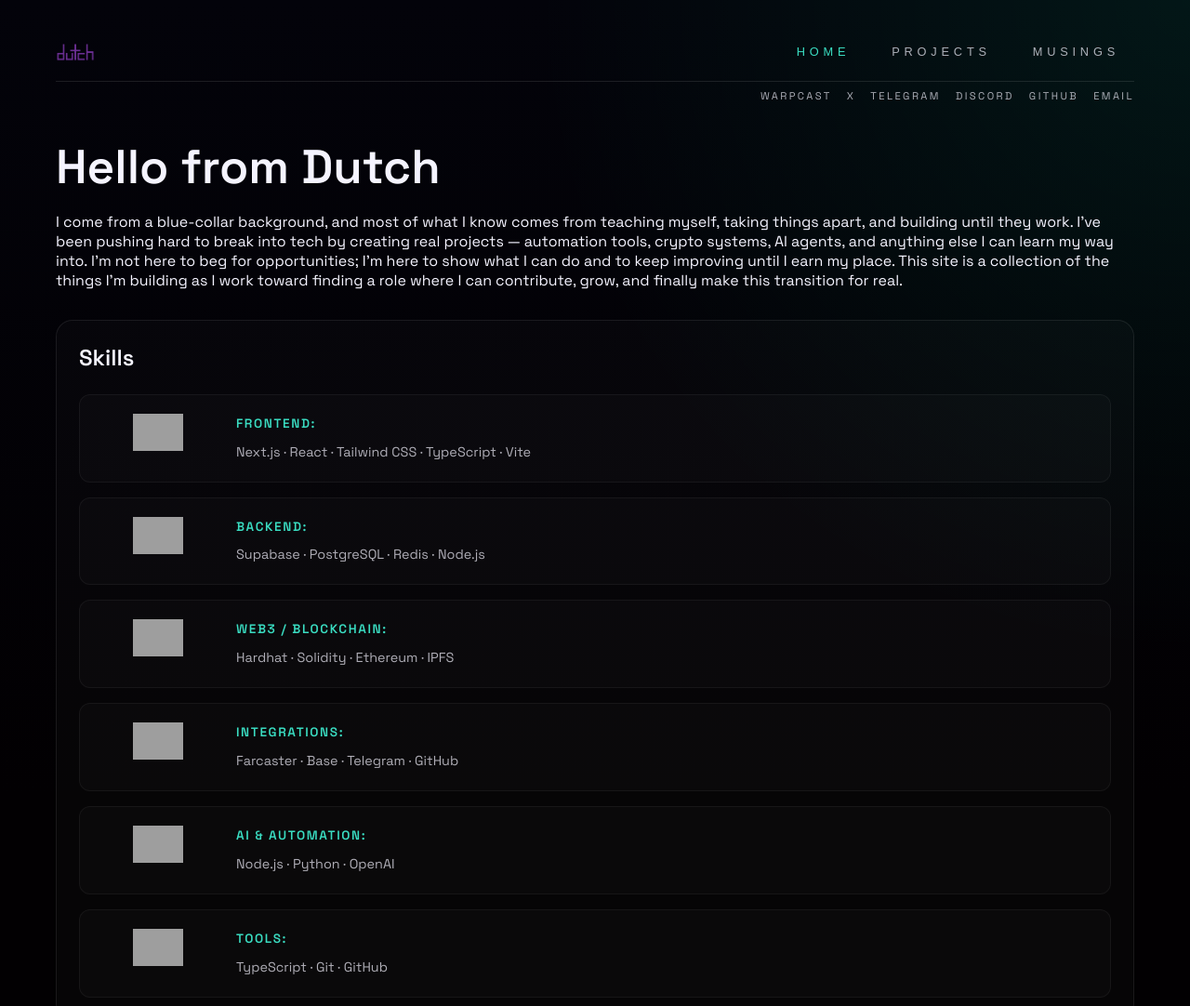
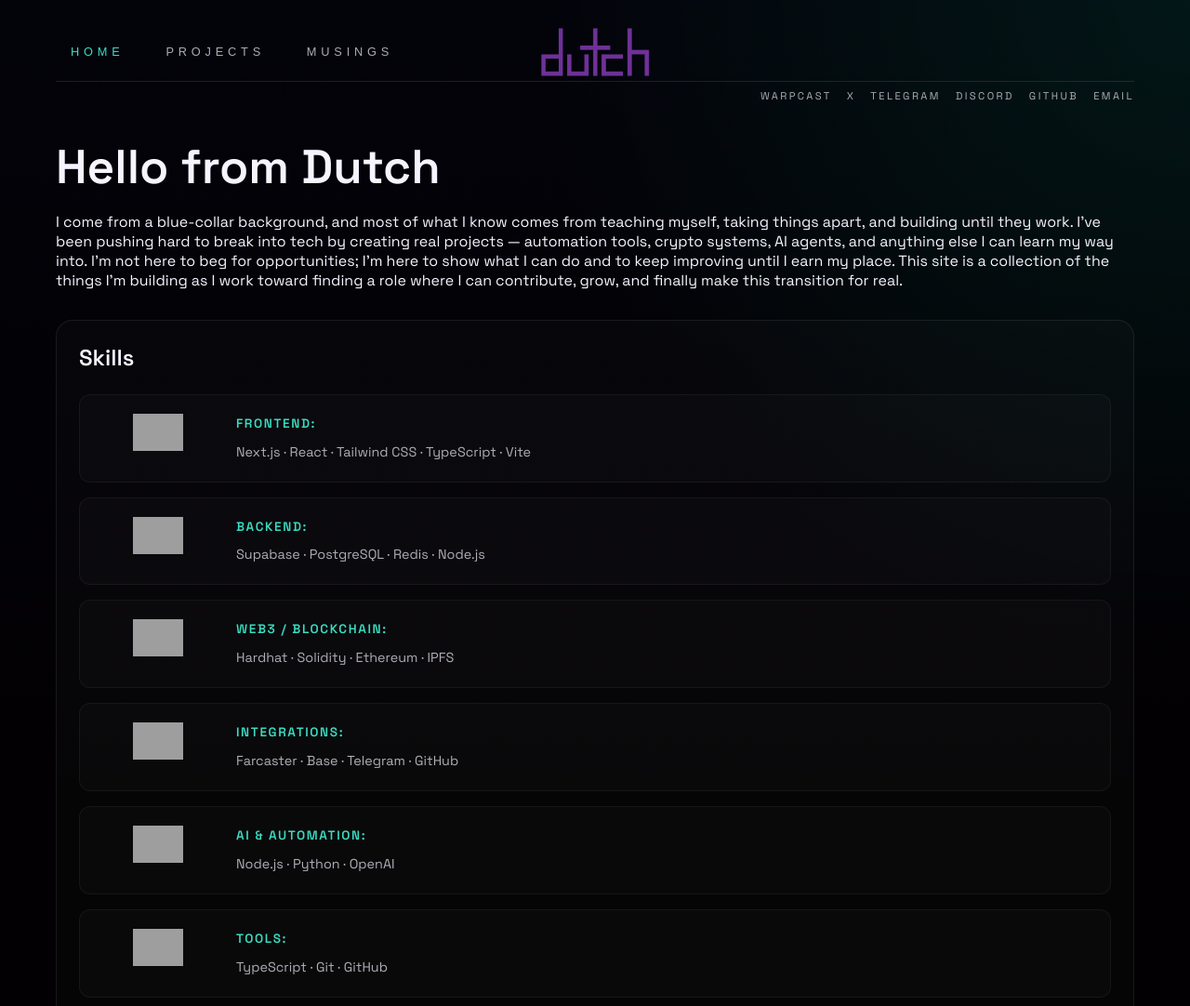
Before and after one commit to dutchiono/ionoi.eth.sucks, a website: page index.html in a window 1280 px wide. Shown: the top 1082 px of the page at 93% size. Drawn offline with Linux system fonts and the light colour scheme; grey boxes are pictures that could not be loaded.

Commit message:
Center logo in header and increase size to 3.75rem

```diff
--- a/style.css
+++ b/style.css
@@ -45,6 +45,7 @@ body {
     padding-bottom: 1rem;
     border-bottom: 1px solid rgba(255, 255, 255, 0.1);
     margin-bottom: 0.5rem;
+    position: relative;
 }
 
 .social-links-nav {
@@ -72,10 +73,14 @@ body {
     text-decoration: none;
     display: flex;
     align-items: center;
+    justify-content: center;
+    position: absolute;
+    left: 50%;
+    transform: translateX(-50%);
 }
 
 .logo-gif {
-    height: 1.25rem;
+    height: 3.75rem;
     width: auto;
     display: block;
 }
```
